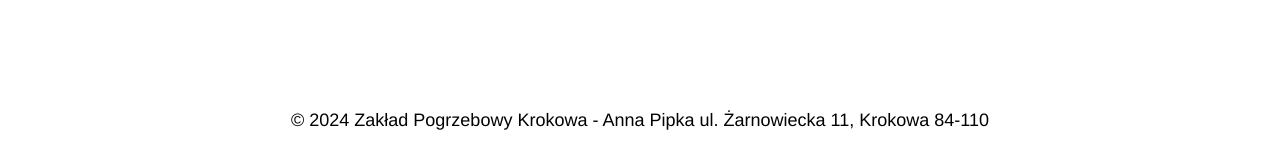
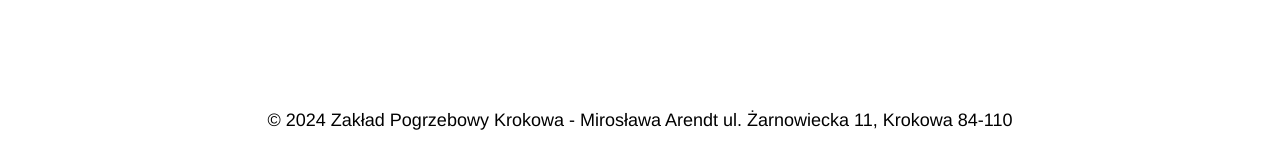
Before and after one commit to lukaszkomar/zakladkrokowa.pl, a Jekyll site: the page built from index.html, in a window 1280 px wide. Shown: the part 1629-1770 px from the top of the page. Built offline with Jekyll 4.4.1, drawn with Linux system fonts in a browser that asks for light colours.

Commit message:
nazwisko

```diff
--- a/_config.yml
+++ b/_config.yml
@@ -5,7 +5,7 @@
 
 # Company name
 companyName: Zakład Pogrzebowy Krokowa
-companyFullName: Zakład Pogrzebowy Krokowa - Anna Pipka
+companyFullName: Zakład Pogrzebowy Krokowa - Mirosława Arendt
 
 title: Zakład Pogrzebowy Krokowa
 description: Zakład Pogrzebowy Krokowa
```
